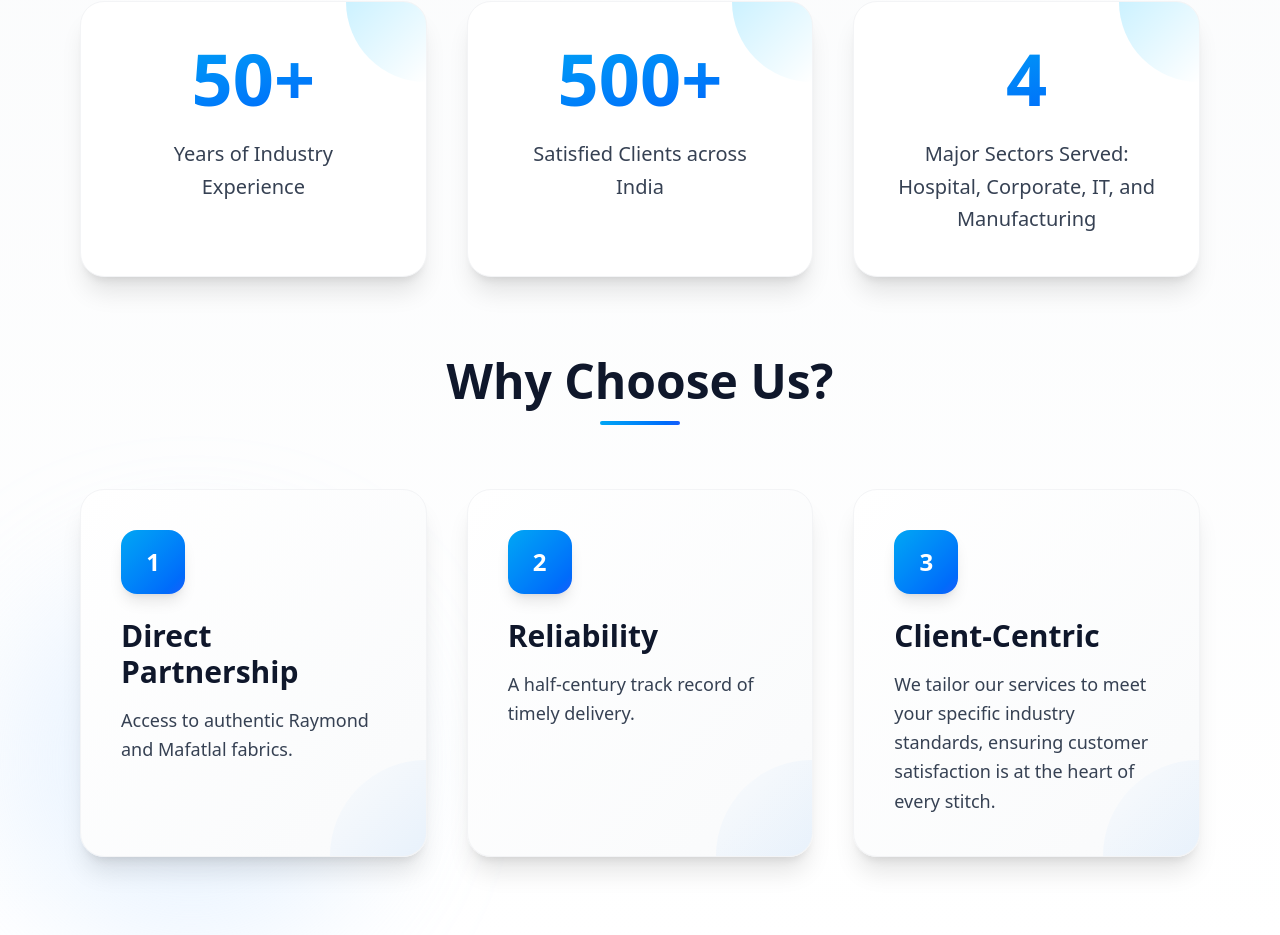
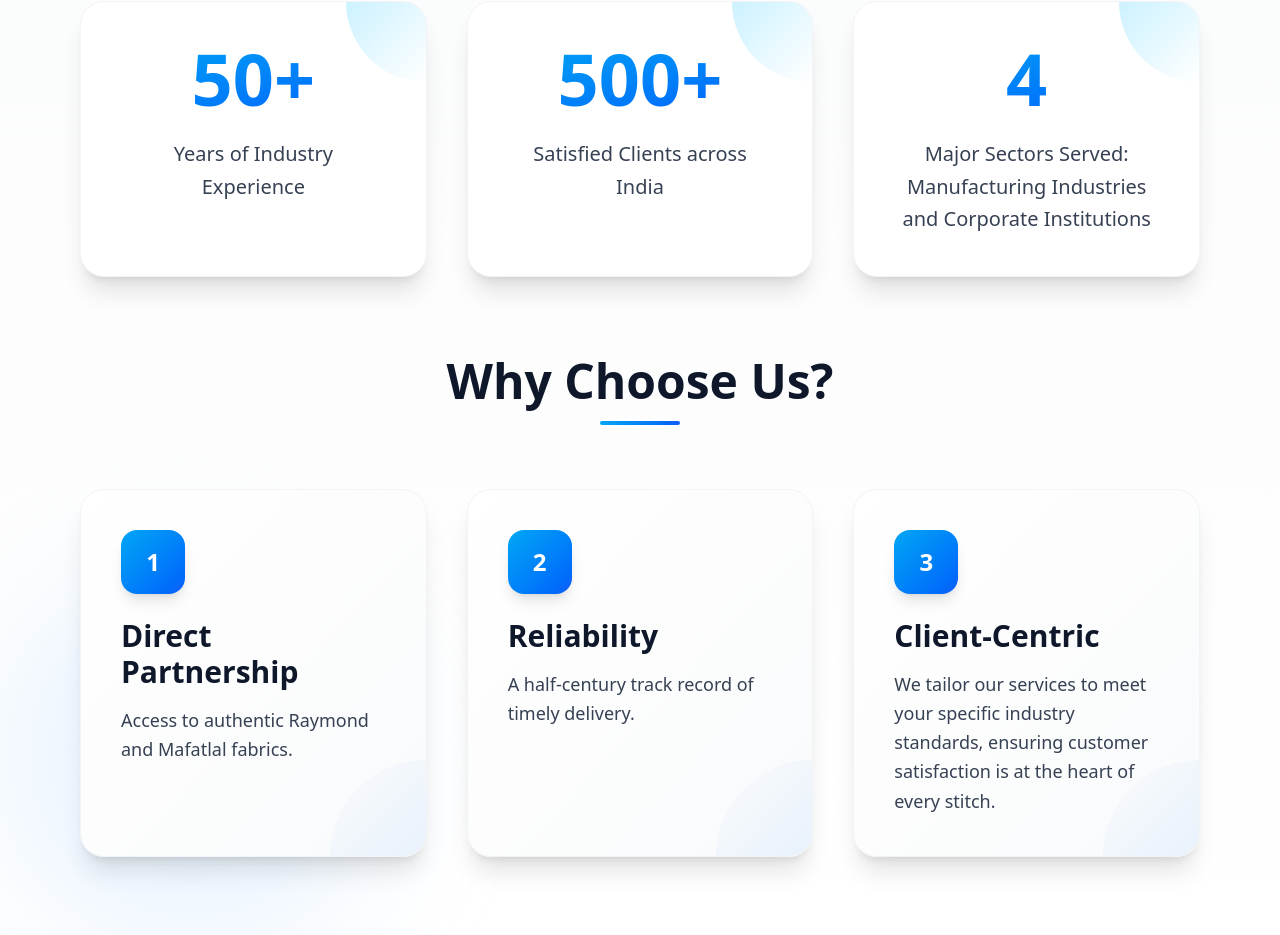
Before and after one commit to Atul-Shivnani/shrimaan, a Next.js app: page / in a window 1280 px wide. Shown: the part 4152-5087 px from the top of the page. Built offline with nearby package versions, Linux system fonts and the light colour scheme.

Commit message:
updated about us

```diff
--- a/src/app/components/About.jsx
+++ b/src/app/components/About.jsx
@@ -12,7 +12,7 @@ export default function AboutSection() {
     },
     {
       number: "4",
-      label: "Major Sectors Served: Hospital, Corporate, IT, and Manufacturing",
+      label: "Major Sectors Served: Manufacturing Industries and Corporate Institutions",
     },
   ];
 
```
